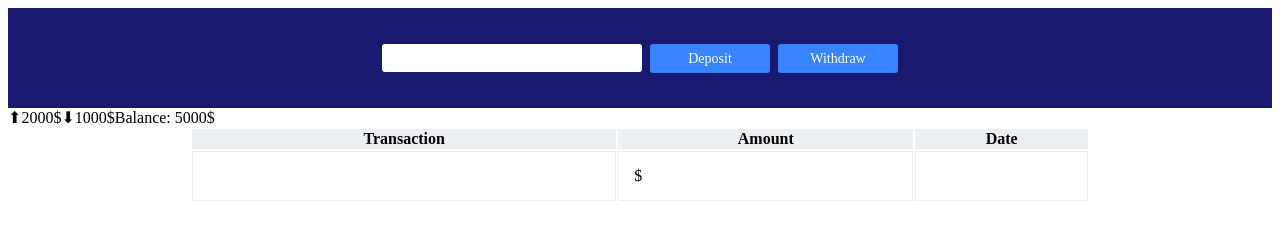
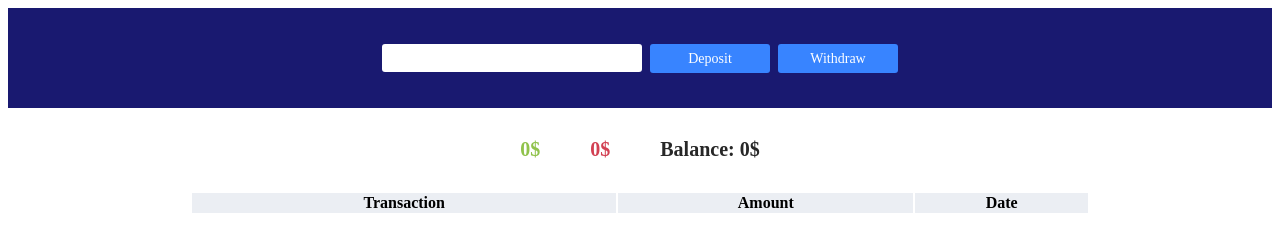
Before and after one commit to cubagw/goit-react-hw-02-bank-account, a React app: page / in a window 1280 px wide. Built offline with nearby package versions, Linux system fonts and the light colour scheme.

Commit message:
2/2 hw finised

```diff
--- a/package.json
+++ b/package.json
@@ -1,5 +1,5 @@
 {
-  "name": "goit-react-hw-01-components",
+  "name": "goit-react-hw-02-bank-account",
   "version": "0.1.0",
   "private": true,
   "dependencies": {
@@ -18,7 +18,7 @@
     "predeploy": "npm run build",
     "deploy": "gh-pages -d build"
   },
-  "homepage": "https://cubagw.github.io/goit-react-hw-02-reader",
+  "homepage": "https://cubagw.github.io/goit-react-hw-02-bank-account",
   "eslintConfig": {
     "extends": "react-app"
   },
--- a/src/components/Balance/Balance.js
+++ b/src/components/Balance/Balance.js
@@ -0,0 +1,23 @@
+import React from 'react';
+import T from 'prop-types';
+
+import styles from './Balance.module.css';
+
+const Balance = ({ balance, income, expenses }) => {
+  return (
+    <section className={styles.balance}>
+      <span className={styles.textIncome}>{income}$</span>
+      <span className={styles.textExpenses}>{expenses}$</span>
+
+      <span className={styles.text}>Balance: {balance}$</span>
+    </section>
+  );
+};
+
+Balance.propTypes = {
+  balance: T.number.isRequired,
+  income: T.number.isRequired,
+  expenses: T.number.isRequired,
+};
+
+export default Balance;
--- a/src/components/Balance/Balance.module.css
+++ b/src/components/Balance/Balance.module.css
@@ -0,0 +1,21 @@
+.balance {
+  padding: 30px 0;
+  display: flex;
+  justify-content: center;
+}
+.text {
+  font-size: 20px;
+  font-weight: 800;
+  color: rgb(39, 39, 39);
+}
+.textIncome {
+  composes: text;
+  color: #90c24b;
+}
+.textExpenses {
+  composes: text;
+  color: #d24052;
+}
+.text:not(:last-child) {
+  margin: 0 50px 0 0;
+}
--- a/src/components/Controls/Controls.js
+++ b/src/components/Controls/Controls.js
@@ -4,26 +4,36 @@ import styles from './Controls.module.css';
 
 class Controls extends Component {
   static propTypes = {
-    depositTransaction: T.func.isRequired,
-    withdrawTransaction: T.func.isRequired,
+    onSubmitDeposit: T.func.isRequired,
+    onSubmitWithdraw: T.func.isRequired,
   };
 
   state = {
     inputValue: '',
   };
 
-  reset() {
-    this.setState({
-      inputValue: '',
-    });
-  }
-
   handleChangeInputValue = e => {
     this.setState({ inputValue: e.target.value });
   };
 
+  handleSubmitDeposit = e => {
+    e.preventDefault();
+    this.props.onSubmitDeposit(this.state.inputValue);
+    this.setState({
+      inputValue: '',
+    });
+  };
+
+  handleSubmitWithdraw = e => {
+    e.preventDefault();
+    this.props.onSubmitWithdraw(this.state.inputValue);
+    this.setState({
+      inputValue: '',
+    });
+  };
+
   render() {
-    const { depositTransaction, withdrawTransaction } = this.props;
+    // const { onSubmit, withdrawTransaction } = this.props;
     const { inputValue } = this.state;
 
     return (
@@ -38,20 +48,14 @@ class Controls extends Component {
         <button
           className={styles.button}
           type="button"
-          onClick={() => {
-            depositTransaction(Number(inputValue));
-            this.reset();
-          }}
+          onClick={this.handleSubmitDeposit}
         >
           Deposit
         </button>
         <button
           className={styles.button}
           type="button"
-          onClick={() => {
-            withdrawTransaction(Number(inputValue));
-            this.reset();
-          }}
+          onClick={this.handleSubmitWithdraw}
         >
           Withdraw
         </button>
--- a/src/components/Dashboard/Dashboard.js
+++ b/src/components/Dashboard/Dashboard.js
@@ -3,10 +3,8 @@ import shortid from 'short-id';
 import { toast } from 'react-toastify';
 import 'react-toastify/dist/ReactToastify.css';
 import Controls from '../Controls/Controls';
-
-// import Balance from '../Balance/Balance';
+import Balance from '../Balance/Balance';
 import TransactionHistory from '../TransactionHistory/TransactionHistory';
-
 import styles from './Dashboard.module.css';
 
 toast.configure({
@@ -26,39 +24,71 @@ export default class Dashboard extends Component {
       return;
     }
 
-    console.log(inputValue);
     const transaction = {
       id: shortid.generate(),
       type: 'Deposit',
       inputValue,
-      date: new Date(),
+      date: new Date().toLocaleString(),
     };
-    this.setState(prevState => {
-      const arrOfTransactions = prevState.transactions.push(transaction);
-      // const masOfTransactions = [...arrOfTransactions, transaction];
-      // console.log(masOfTransactions);
-    });
+    this.setState(state => ({
+      transactions: [...state.transactions, transaction],
+      balance: Number(state.balance) + Number(transaction.inputValue),
+    }));
+  };
+
+  withdrawTransaction = inputValue => {
+    if (inputValue <= 0) {
+      toast.info('Введите сумму для проведения операции!');
+      return;
+    }
+    if (inputValue > this.state.balance) {
+      toast.info('На счету недостаточно средств для проведения операции!');
+      return;
+    }
+
+    const transaction = {
+      id: shortid.generate(),
+      type: 'Withdraw',
+      inputValue,
+      date: new Date().toLocaleString(),
+    };
+
+    this.setState(state => ({
+      transactions: [...state.transactions, transaction],
+      balance: Number(state.balance) - Number(transaction.inputValue),
+    }));
+  };
+
+  transactionsCounter = (transactions, billType) => {
+    const filterByType = transactions.filter(el => el.type === billType);
+    const total = filterByType.reduce(
+      (acc, value) => Number(acc) + Number(value.inputValue),
+      0,
+    );
+
+    return total;
   };
 
   render() {
-    const { balance, transactions } = this.state;
+    const { transactions, balance } = this.state;
     return (
       <div className={styles.dashboard}>
         {/* <!-- Разметка компонента <Controls> --> */}
         <Controls
-          depositTransaction={this.depositTransaction}
-          withdrawTransaction={this.withdrawTransaction}
+          onSubmitDeposit={this.depositTransaction}
+          onSubmitWithdraw={this.withdrawTransaction}
         />
 
         {/* <!-- Разметка компонента <Balance> --> */}
-        <section className={styles.balance}>
-          <span>⬆2000$</span>
-          <span>⬇1000$</span>
-          <span>Balance: 5000$</span>
-        </section>
+        <Balance
+          income={this.transactionsCounter(transactions, 'Deposit')}
+          expenses={this.transactionsCounter(transactions, 'Withdraw')}
+          balance={balance}
+        />
 
         {/* <!-- Разметка компонента <TransactionHistory> --> */}
-        <TransactionHistory items={[transactions]} />
+        <TransactionHistory items={transactions} />
+        {/* {transactions.lenght > 0 && <TransactionHistory items={transactions} />} */}
       </div>
     );
   }
--- a/src/components/TransactionHistory/TransactionHistory.js
+++ b/src/components/TransactionHistory/TransactionHistory.js
@@ -2,10 +2,9 @@ import React from 'react';
 import T from 'prop-types';
 import styles from './TransactionHistory.module.css';
 
-const TransactionHistory = ({ items }) =>
-  items.map(item => {
+const TransactionHistory = ({ items }) => {
   return (
-      <table key={item.id} className={styles.history}>
+    <table className={styles.history}>
       <thead>
         <tr>
           <th>Transaction</th>
@@ -14,25 +13,20 @@ const TransactionHistory = ({ items }) =>
         </tr>
       </thead>
       <tbody>
-          <tr>
+        {items.map(item => (
+          <tr key={item.id}>
             <td className={styles.historyTd}>{item.type}</td>
             <td className={styles.historyTd}>{item.inputValue}$</td>
-            <td className={styles.historyTd}> {item.date}</td>
+            <td className={styles.historyTd}>{item.date}</td>
           </tr>
+        ))}
       </tbody>
     </table>
   );
-  });
+};
 
 TransactionHistory.propTypes = {
-  items: T.arrayOf(
-    T.shape({
-      id: T.string.isRequired,
-      type: T.string.isRequired,
-      amount: T.string.isRequired,
-      date: T.string.isRequired,
-    }),
-  ).isRequired,
+  items: T.arrayOf(T.shape).isRequired,
 };
 
 export default TransactionHistory;
--- a/src/components/TransactionHistory/TransactionHistory.module.css
+++ b/src/components/TransactionHistory/TransactionHistory.module.css
@@ -3,13 +3,10 @@
   margin: 0 auto;
 }
 
-  .historyItem {
-    text-align: center;
-  }
-
 .historyTd {
   padding: 15px;
   border: 1px solid #ebeef3;
+  text-align: center;
 }
 
 th {
--- a/src/components/variables.module.css
+++ /dev/null
@@ -1,2 +0,0 @@
-@value primary-font-stack: Roboto, sans-serif;
-@value primary-font-size: 32px;
```
Lines whose indentation alone changed are shown as unchanged.
